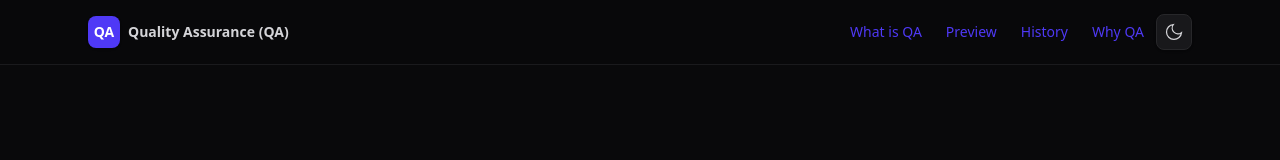
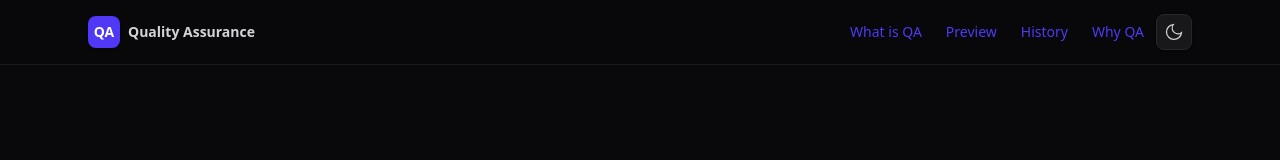
Before and after one commit to rahulbaweja7/QA-LANDING, a React (Vite) app: page / in a window 1280 px wide. Shown: the top 160 px of the page. Built offline with nearby package versions, Linux system fonts and the light colour scheme.

Commit message:
navbar changed

```diff
--- a/src/App.tsx
+++ b/src/App.tsx
@@ -101,7 +101,7 @@ function App() {
         <div className="container flex h-16 items-center justify-between">
           <div className="flex items-center gap-2">
             <span title="Quality Assurance" aria-label="Quality Assurance" className="inline-flex h-8 w-8 items-center justify-center rounded-lg bg-indigo-600 text-sm font-bold text-white shadow-sm">QA</span>
-            <span className="text-sm font-semibold text-zinc-700 dark:text-zinc-300">Quality Assurance (QA)</span>
+            <span className="text-sm font-semibold text-zinc-700 dark:text-zinc-300">Quality Assurance</span>
           </div>
           <div className="flex items-center gap-3">
             <nav className="hidden gap-6 text-sm text-indigo-600 md:flex">
```
